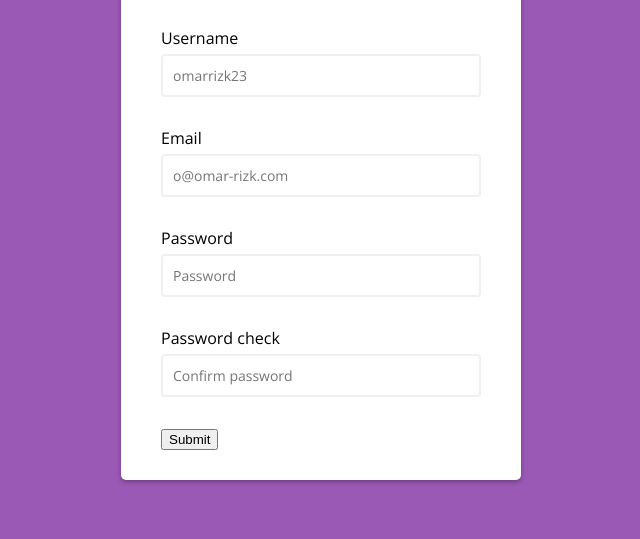
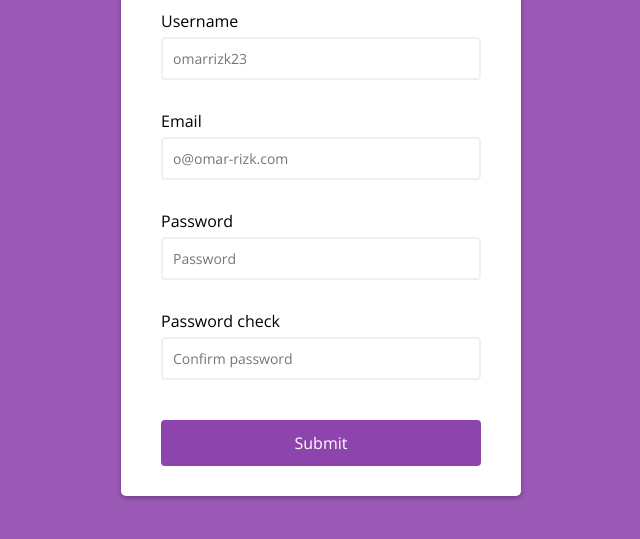
Before and after one commit to rizkships/browser-form, a plain HTML site: page index.html in a window 1280 px wide. Shown: the part 199-738 px from the top of the page, without its empty margins (319-959 px from the left). Drawn offline with nearby package versions, Linux system fonts and the light colour scheme; a web font is replaced by a local one.

Commit message:
Style form button

```diff
--- a/styles.css
+++ b/styles.css
@@ -102,6 +102,18 @@ body {
 	visibility: visible;
 }
 
+.form button {
+	background-color: #8e44ad;
+	border: 2px solid #8e44ad;
+	border-radius: 4px;
+	color: #fff;
+	display: block;
+	font-family: inherit;
+	font-size: 16px;
+	padding: 10px;
+	margin-top: 20px;
+	width: 100%;
+}
 
 /*
 
```
